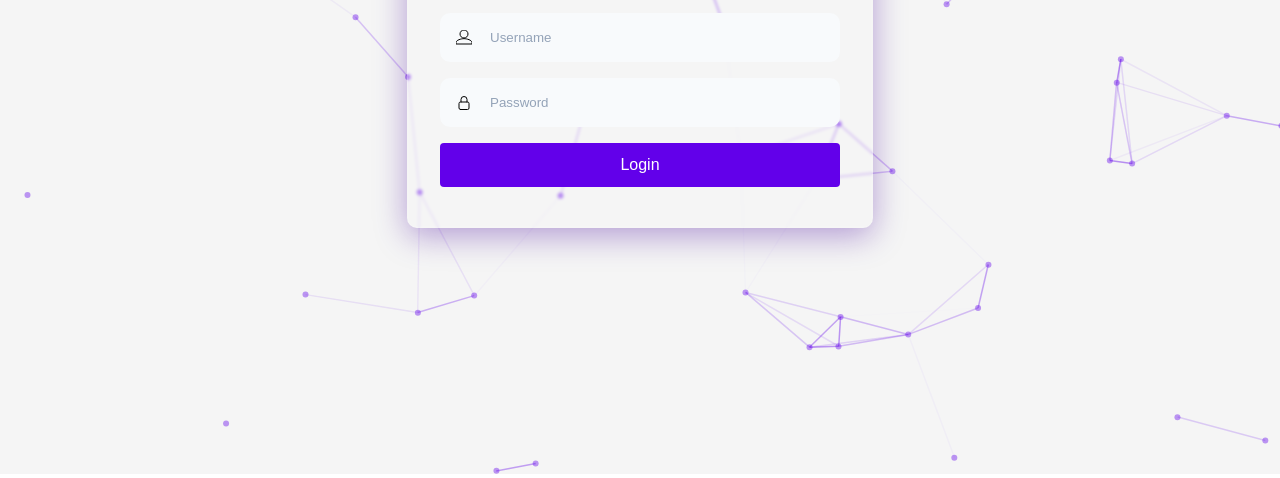
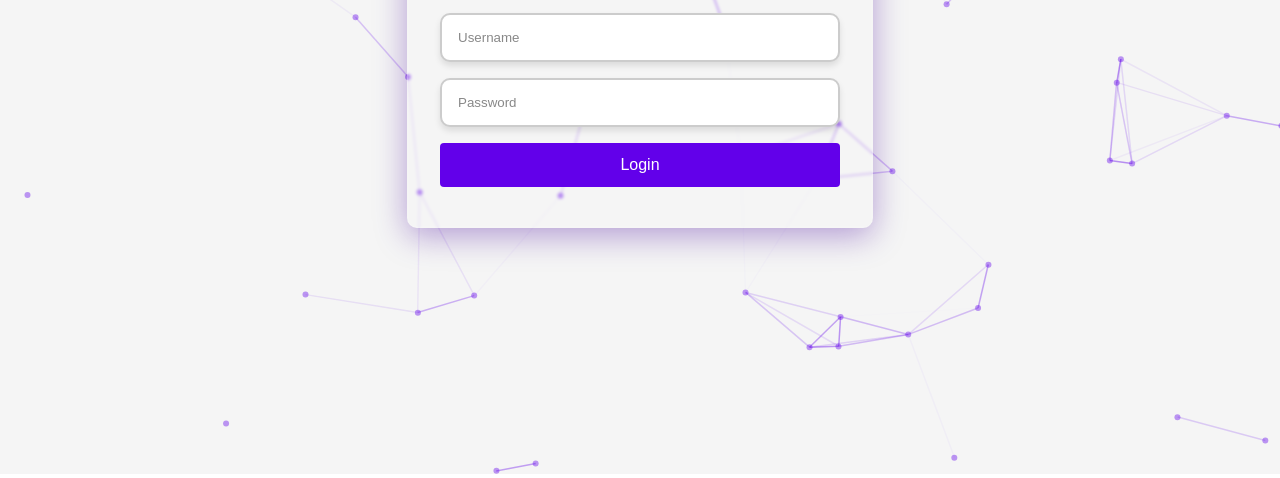
Before and after one commit to bit-frame/day-scope, a website: page public/login.html in a window 1280 px wide. Shown: the part 326-804 px from the top of the page. Drawn offline with nearby package versions, Linux system fonts and the light colour scheme.

Commit message:
Updated appearance

```diff
--- a/public/login.html
+++ b/public/login.html
@@ -55,32 +55,25 @@
             height: 45px;
             line-height: 30px;
             padding: 0 5rem;
-            padding-left: 3rem;
-            border: 2px solid transparent;
+            padding-left: 1rem;
+            border: 2px solid #ccc; /* A slightly darker border for better contrast */
             border-radius: 10px;
             outline: none;
-            background-color: #f8fafc;
-            color: #0d0c22;
-            transition: .5s ease;
+            background-color: #fff; /* A solid white background for contrast */
+            color: #333; /* Darker text for readability */
+            transition: 0.3s ease;
+            box-shadow: 0 4px 6px rgba(0, 0, 0, 0.1); /* Adds a subtle shadow to make it pop */
+        }
 
+        .input::placeholder {
+            color: #888; /* Slightly darker placeholder text */
         }
-        .input::placeholder {
-            color: #94a3b8;
-        }
+
         .input:focus, .input:hover {
             outline: none;
-            border-color: rgba(98, 0, 234);
-            background-color: #fff;
-            box-shadow: 0 0 0 5px rgb(129 140 248 / 30%);
-        }
-        .icon {
-            position: absolute;
-            left: 1rem;
-            fill: none;
-            width: 1rem;
-            height: 1rem;
-            top: 50%; /* Moves the icon to the vertical center of the container */
-            transform: translateY(-50%);
+            border-color: #6200ea; /* Highlight border when focused or hovered */
+            background-color: #f5f5ff; /* A very light purple background to match your theme */
+            box-shadow: 0 0 10px rgba(98, 0, 234, 0.3); /* Stronger glow effect */
         }
         .login-button {
             width: 100%;
@@ -110,16 +103,10 @@
         <h1>DayScope</h1>
         <form id="loginForm">
             <div class="group">
-                <svg stroke="currentColor" stroke-width="1.5" viewBox="0 0 24 24" xmlns="http://www.w3.org/2000/svg" class="icon">
-                    <path d="M12 12c3.315 0 6-2.685 6-6s-2.685-6-6-6-6 2.685-6 6 2.685 6 6 6zm0 1c-4.142 0-12 2.072-12 6v2h24v-2c0-3.928-7.858-6-12-6z"></path>
-                  </svg>
                   <input class="input" type="text" placeholder="Username">
               </div>
 
             <div class="group">
-                <svg stroke="currentColor" stroke-width="1.5" viewBox="0 0 24 24" xmlns="http://www.w3.org/2000/svg" class="icon">
-                    <path d="M16.5 10.5V6.75a4.5 4.5 0 10-9 0v3.75m-.75 11.25h10.5a2.25 2.25 0 002.25-2.25v-6.75a2.25 2.25 0 00-2.25-2.25H6.75a2.25 2.25 0 00-2.25 2.25v6.75a2.25 2.25 0 002.25 2.25z" stroke-linejoin="round" stroke-linecap="round"></path>
-                </svg>
                 <input class="input" type="password" id="password" placeholder="Password">
             </div>
             <button type="submit" class="login-button">Login</button>
```
Also changed, not shown: public/404.html (+1 -1 lines), public/experimental/loading.html (line endings or trailing spaces).
